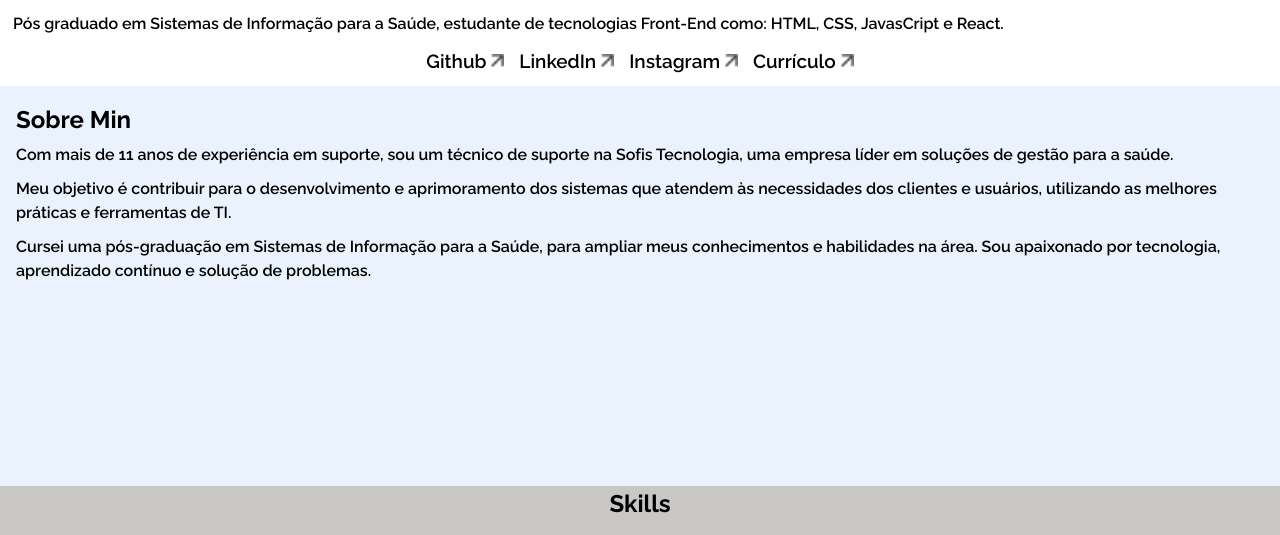
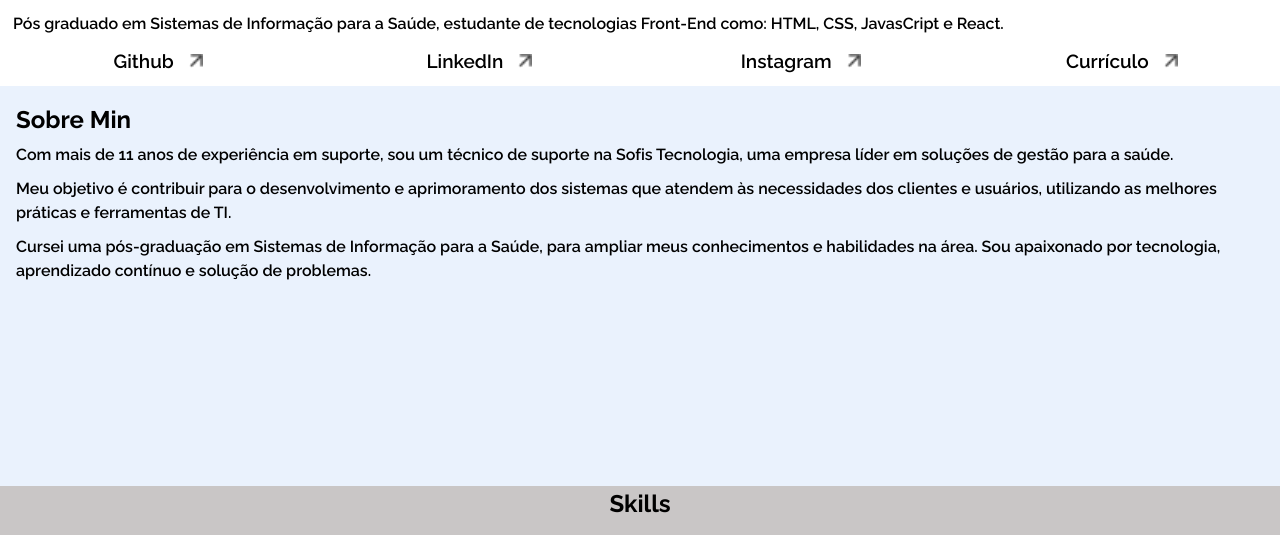
Before and after one commit to feliperj91/portifolio-v2, a plain HTML site: page index.html in a window 1280 px wide. Shown: the part 200-735 px from the top of the page. Drawn offline with Linux system fonts and the light colour scheme.

Commit message:
Ajustes LI

```diff
--- a/css/style.css
+++ b/css/style.css
@@ -85,7 +85,19 @@
 }
 
 
+.links li{
+    display: flex;
+    width: 100%;
+    height: 100%;
+    justify-content: center;
+    align-items: center;
+    flex-wrap: nowrap;
+    gap: 15px;
+    margin: 5px;
 
+
+
+}
 
 
 
```
